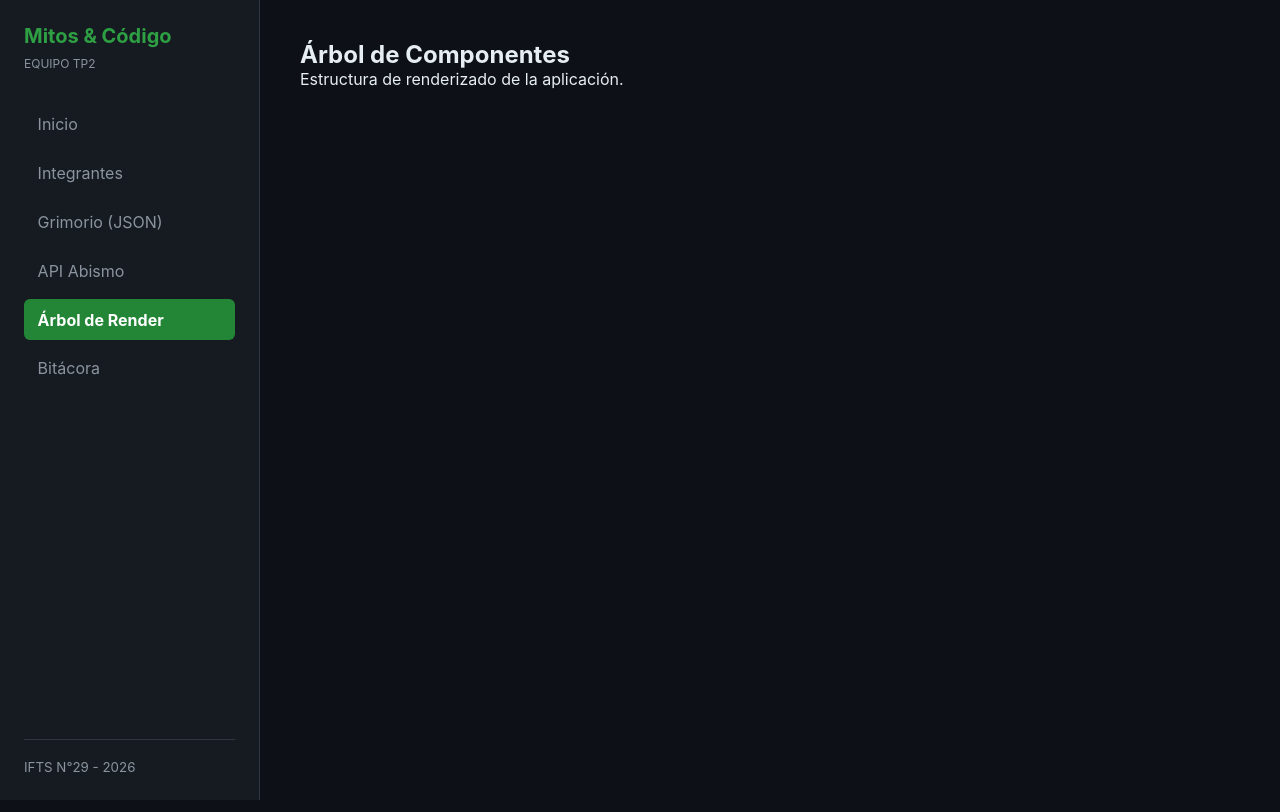
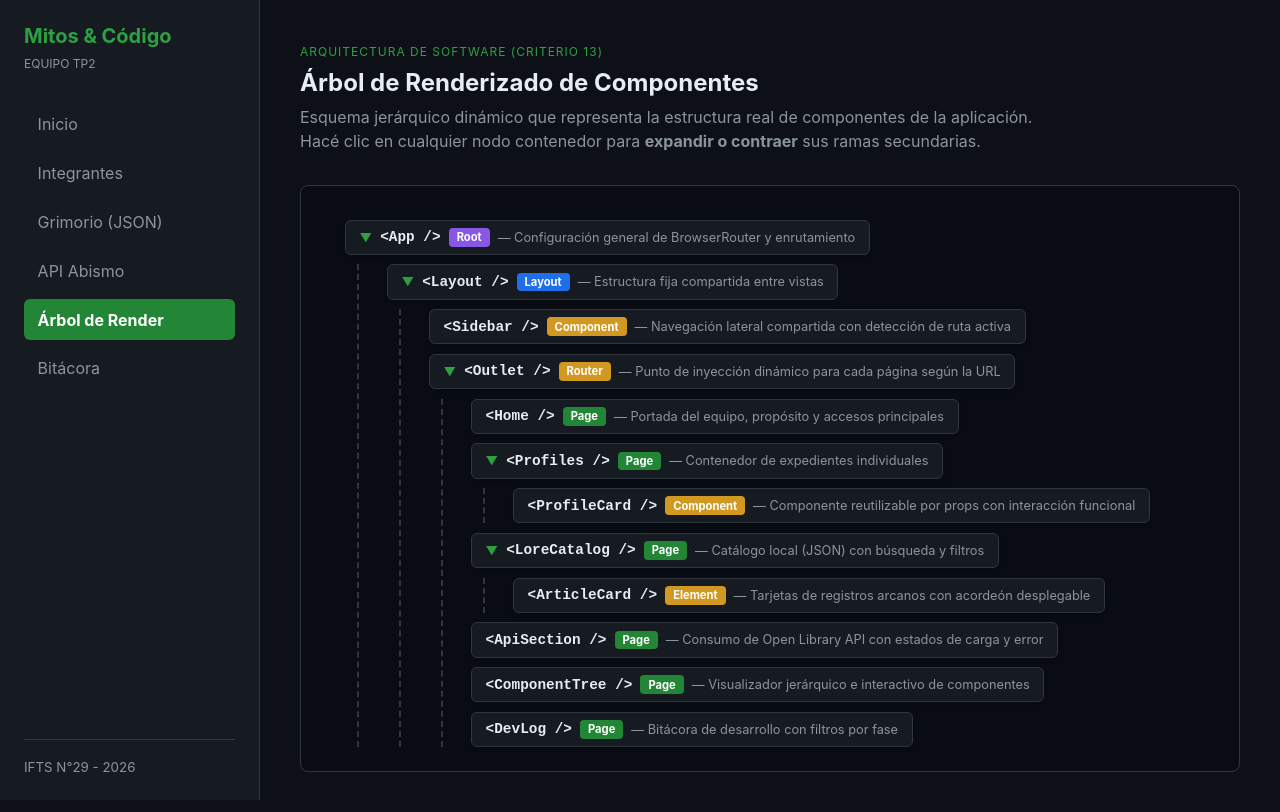
Before and after one commit to cspasini/tp2-lovecraft-web, a React (Vite) app: page /arbol in a window 1280 px wide. Built offline with nearby package versions, Linux system fonts and the light colour scheme.

Commit message:
feat(arbol): implementar arbol de componentes colapsable e interactivo

```diff
--- a/src/pages/ComponentTree.jsx
+++ b/src/pages/ComponentTree.jsx
@@ -1,8 +1,108 @@
+
+import { useState, Children } from 'react';
+
+// Subcomponente interactivo y colapsable (Criterio 13 Propone)
+function TreeNode({ label, type, role, children }) {
+  const [isOpen, setIsOpen] = useState(true);
+  const childCount = Children.count(children);
+  const hasChildren = childCount > 0;
+
+  return (
+    <div style={{ marginLeft: '1.25rem', marginTop: '0.6rem' }}>
+      <div
+        onClick={() => hasChildren && setIsOpen(!isOpen)}
+        style={{
+          display: 'inline-flex',
+          alignItems: 'center',
+          gap: '0.5rem',
+          background: 'var(--bg-secondary)',
+          border: '1px solid var(--border-color)',
+          padding: '0.45rem 0.85rem',
+          borderRadius: '6px',
+          cursor: hasChildren ? 'pointer' : 'default',
+          userSelect: 'none',
+          boxShadow: '0 2px 4px rgba(0,0,0,0.2)'
+        }}
+      >
+        {hasChildren && (
+          <span style={{ fontSize: '0.75rem', color: 'var(--accent-lovecraft)', fontWeight: 'bold' }}>
+            {isOpen ? '▼' : '►'}
+          </span>
+        )}
+        <code style={{ color: 'var(--text-main)', fontWeight: 'bold', fontSize: '0.9rem' }}>
+          &lt;{label} /&gt;
+        </code>
+        <span style={{
+          fontSize: '0.7rem',
+          background: type === 'Root' ? '#8957e5' : type === 'Layout' ? '#1f6feb' : type === 'Page' ? '#238636' : '#d29922',
+          color: '#ffffff',
+          padding: '0.15rem 0.5rem',
+          borderRadius: '4px',
+          fontWeight: 'bold'
+        }}>
+          {type}
+        </span>
+        <small style={{ color: 'var(--text-muted)', fontSize: '0.8rem' }}>— {role}</small>
+      </div>
+
+      {hasChildren && isOpen && (
+        <div style={{
+          borderLeft: '2px dashed var(--border-color)',
+          marginLeft: '0.75rem',
+          paddingLeft: '0.5rem'
+        }}>
+          {children}
+        </div>
+      )}
+    </div>
+  );
+}
+
 export default function ComponentTree() {
   return (
     <section>
-      <h1>Árbol de Componentes</h1>
-      <p>Estructura de renderizado de la aplicación.</p>
+      <header style={{ marginBottom: '2rem' }}>
+        <span style={{ fontSize: '0.75rem', color: 'var(--accent-lovecraft)', letterSpacing: '1px', textTransform: 'uppercase' }}>
+          Arquitectura de Software (Criterio 13)
+        </span>
+        <h2 style={{ margin: '0.5rem 0' }}>Árbol de Renderizado de Componentes</h2>
+        <p style={{ color: 'var(--text-muted)', maxWidth: '750px', lineHeight: '1.5' }}>
+          Esquema jerárquico dinámico que representa la estructura real de componentes de la aplicación.
+          Hacé clic en cualquier nodo contenedor para <strong>expandir o contraer</strong> sus ramas secundarias.
+        </p>
+      </header>
+
+      <div style={{
+        background: '#090d13',
+        border: '1px solid var(--border-color)',
+        borderRadius: '8px',
+        padding: '1.5rem',
+        overflowX: 'auto'
+      }}>
+        <TreeNode label="App" type="Root" role="Configuración general de BrowserRouter y enrutamiento">
+          <TreeNode label="Layout" type="Layout" role="Estructura fija compartida entre vistas">
+            <TreeNode label="Sidebar" type="Component" role="Navegación lateral compartida con detección de ruta activa" />
+
+            <TreeNode label="Outlet" type="Router" role="Punto de inyección dinámico para cada página según la URL">
+              <TreeNode label="Home" type="Page" role="Portada del equipo, propósito y accesos principales" />
+
+              <TreeNode label="Profiles" type="Page" role="Contenedor de expedientes individuales">
+                <TreeNode label="ProfileCard" type="Component" role="Componente reutilizable por props con interacción funcional" />
+              </TreeNode>
+
+              <TreeNode label="LoreCatalog" type="Page" role="Catálogo local (JSON) con búsqueda y filtros">
+                <TreeNode label="ArticleCard" type="Element" role="Tarjetas de registros arcanos con acordeón desplegable" />
+              </TreeNode>
+
+              <TreeNode label="ApiSection" type="Page" role="Consumo de Open Library API con estados de carga y error" />
+
+              <TreeNode label="ComponentTree" type="Page" role="Visualizador jerárquico e interactivo de componentes" />
+
+              <TreeNode label="DevLog" type="Page" role="Bitácora de desarrollo con filtros por fase" />
+            </TreeNode>
+          </TreeNode>
+        </TreeNode>
+      </div>
     </section>
   );
 }
```
